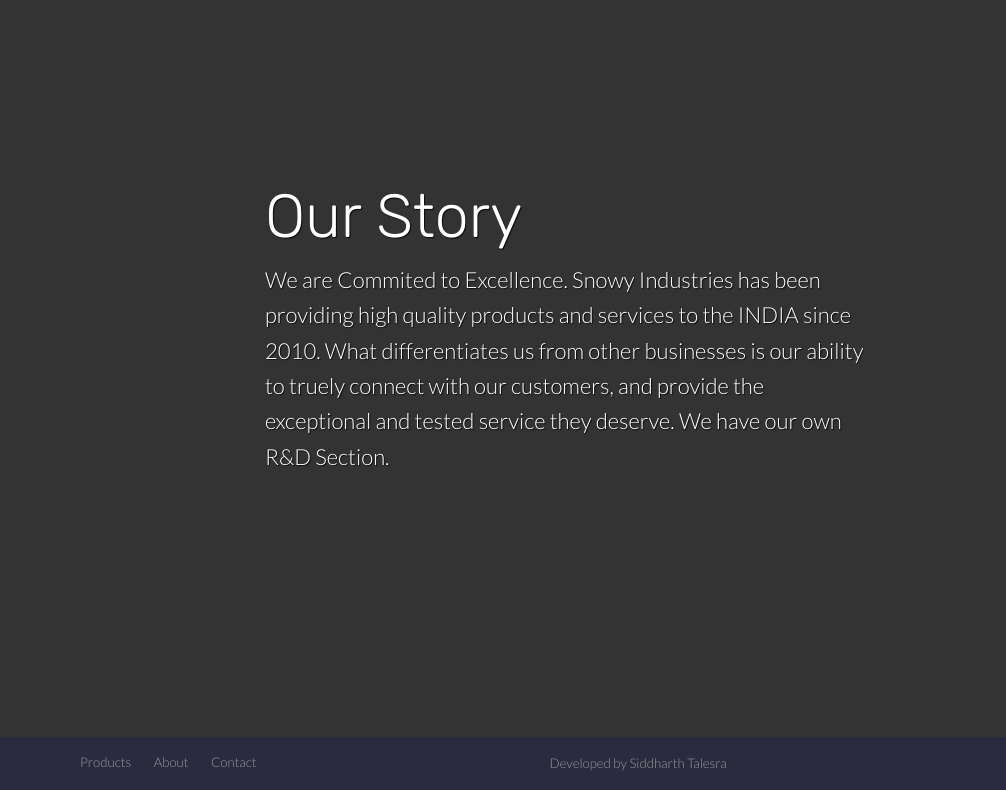
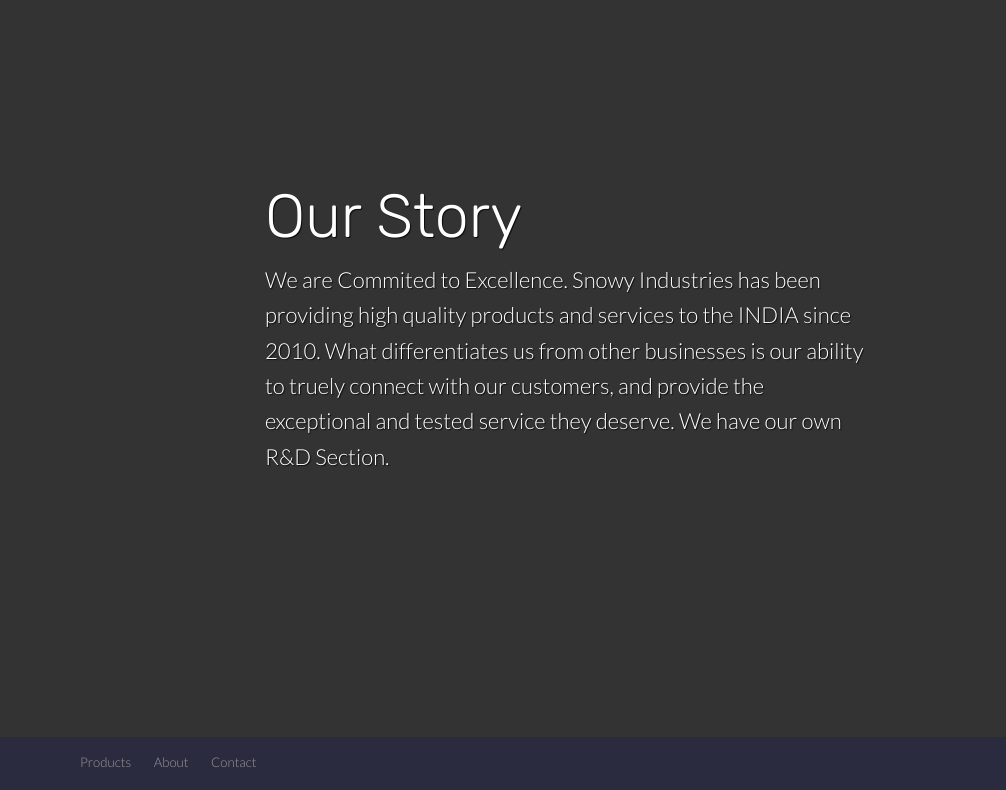
Before and after one commit to getsiddd/snowy, a plain HTML site: page about/index.html in a window 1280 px wide. Shown: the part 63-853 px from the top of the page, 0-1006 px from the left. Drawn offline with nearby package versions, Linux system fonts and the light colour scheme.

Commit message:
Update index.html

```diff
--- a/about/index.html
+++ b/about/index.html
@@ -210,9 +210,6 @@ https://plus.google.com/" class="google-plus-icon">
 
 				</ul>
 				<p class="copyright">
-					<a href="#">
-						Developed by Siddharth Talesra
-					</a>
 				</p>
 			</div>
 		</footer>
```
